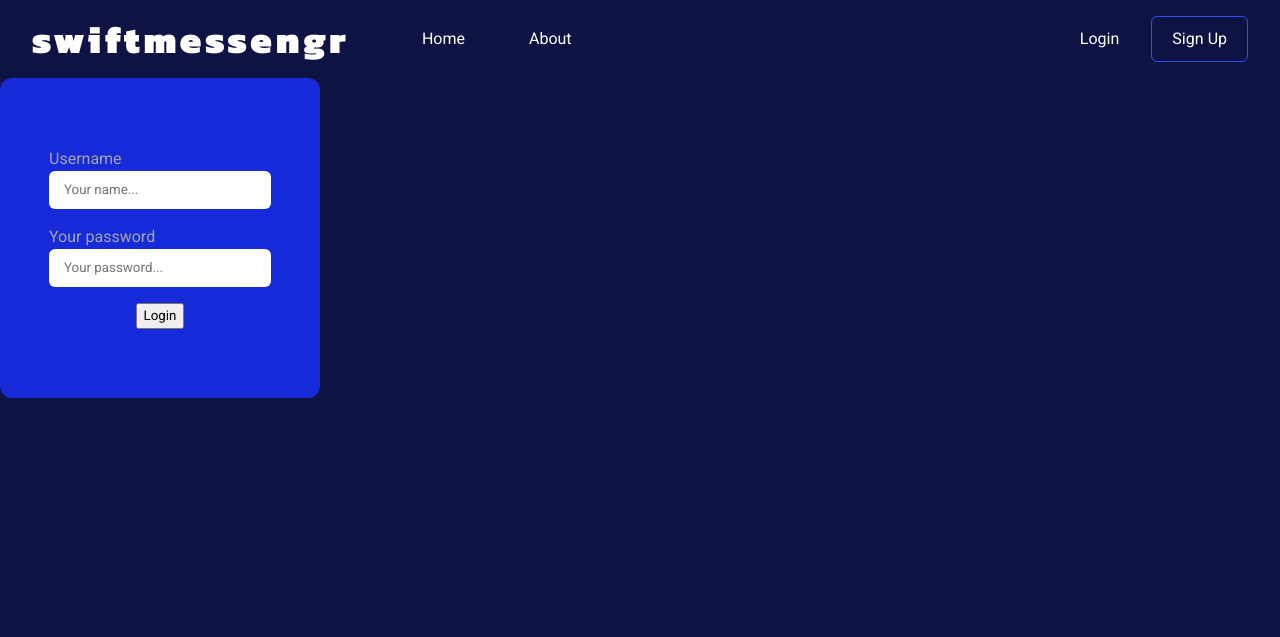
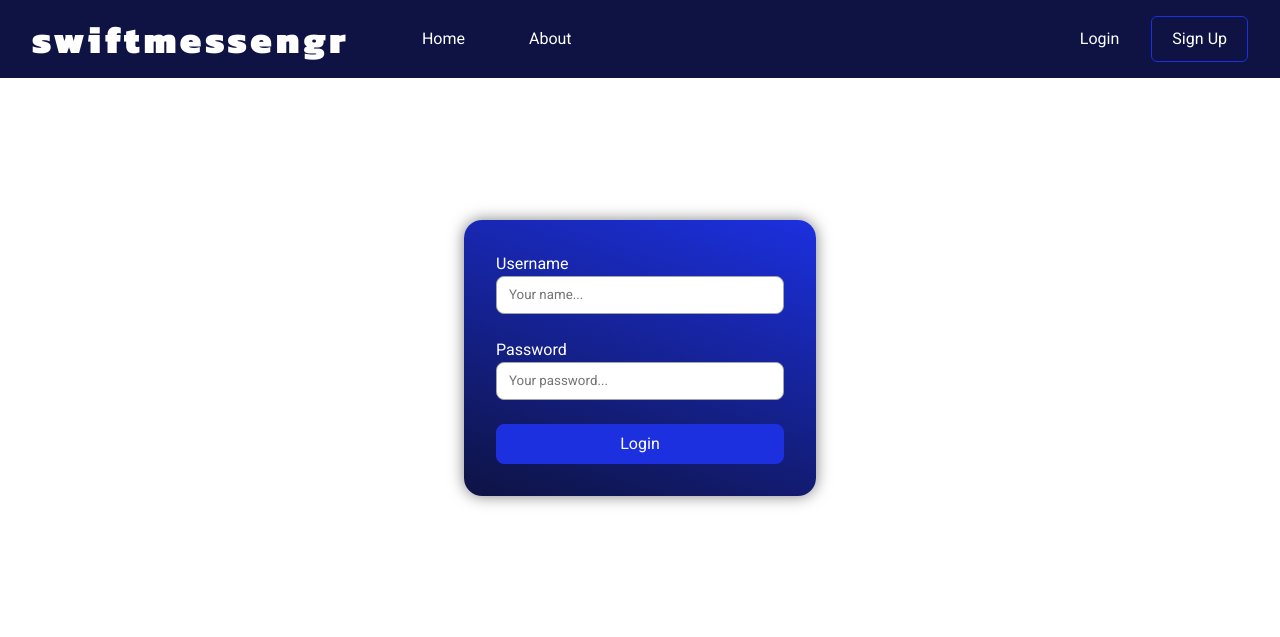
Before and after one commit to agnlt64/swift-messenger, a Flask app: page /login in a window 1280 px wide. Shown: the top 637 px of the page. Run offline with Flask 3, Linux system fonts and the light colour scheme.

Commit message:
add style for auth forms + merge login and signup styles in auth.css

```diff
--- /dev/null
+++ b/app/client/static/css/auth.css
@@ -0,0 +1,49 @@
+.form-container {
+    display: flex;
+    align-items: center;
+    justify-content: center;
+    min-height: 35em;
+}
+
+.form {
+    display: flex;
+    flex-direction: column;
+    gap: 1.5rem;
+    width: 18rem;
+    background: linear-gradient(18deg, #0e1343, #1c30df);
+    color: white;
+    padding: 2rem;
+    border-radius: 18px;
+    box-shadow: 0 0 15px rgba(0, 0, 0, 0.5);
+}
+
+.form .field-container {
+    display: flex;
+    flex-direction: column;
+}
+
+.form .field-container input {
+    padding: 8px 12px;
+    border-radius: 8px;
+    border: 1px solid #a2a5a6;
+}
+
+.form .field-container input:focus {
+    border: 1px solid #5361de;
+    outline: 3px solid rgba(146, 146, 255, 0.6);
+}
+
+.form .btn {
+    height: 2.5rem;
+    color: white;
+    background-color: #1c30df;
+    border: 1px solid #1c30df;
+    border-radius: 8px;
+    font-size: 16px;
+    transition: 0.2s transform;
+}
+
+.form .btn:hover {
+    cursor: pointer;
+    transform: translateY(-4px);
+}
--- a/app/client/static/css/base.css
+++ b/app/client/static/css/base.css
@@ -74,15 +117,14 @@ a {
     padding: 10px 20px;
     background-color: transparent;
     transition: background-color 0.2s, scale 0.2s;
-    border: 1px solid #2e51ed;
+    border: 1px solid #1c30df;
     border-radius: var(--rounded);
     color: inherit;
     font-size: inherit;
 }
 
 .auth-buttons .sign-up:hover button {
-    background-color: #2e51ed;
-    scale: 1.07;
+    background-color: #1c30df;
     cursor: pointer;
 }
 
--- a/app/client/static/css/login.css
+++ /dev/null
@@ -1,38 +0,0 @@
-:root {
-    --background: #0e1343;
-    --color: #a2a5a6;
-    --rounded: 6px;
-}
-
-body {
-    background-color: var(--background);
-    color: var(--color);
-}
-
-.login-form {
-    display: flex;
-    flex-direction: column;
-    justify-content: center;
-    align-items: center;
-    gap: 1rem;
-    background-color: #172ad9;
-    width: 20rem;
-    height: 20rem;
-    border-radius: calc(var(--rounded) * 2);
-}
-
-.login-form input {
-    padding: 15px 15px;
-    width: 12rem;
-    height: 0.5rem;
-    border-radius: var(--rounded);
-    outline: none;
-    border: none;
-    color: #000;
-}
-
-.field-container {
-    display: flex;
-    flex-direction: column;
-    gap: 0;
-}
--- a/app/client/static/js/ajax.js
+++ b/app/client/static/js/ajax.js
@@ -16,6 +16,7 @@ function loadAjax(method, url, data=null) {
     window.history.pushState({ prevUrl: window.location.href }, '', url)
 }
 
+// this function will probably die soon
 function go(linkId, to) {
     const from = document.getElementById(linkId)
     from.addEventListener('click', event => {
@@ -27,28 +28,16 @@ function go(linkId, to) {
 const globalCallback = mutationList => {
     for (const mutation of mutationList) {
         if (mutation.type === "childList") {
-            if (window.location.pathname === '/login' || window.location.pathname === '/sign-up') {
-                window.addEventListener('popstate', () => {
-                    loadAjax('GET', window.location.pathname)
+            const links = document.querySelectorAll('a')
+            links.forEach(link => {
+                link.addEventListener('click', event => {
+                    event.preventDefault()
+                    loadAjax('GET', link.href)
                 })
-            }
-            else if (window.location.pathname === '/') {
-                const buttons = document.querySelectorAll('a')
-                buttons.forEach(b => {
-                    b.addEventListener('click', (event) => {
-                        event.preventDefault()
-                        loadAjax('GET', b.getAttribute('href'))
-                    })
-                })
-            }
-            // settings
-            else if (window.location.pathname === '/chat') {
-                go('settings-link', '/settings')
-            }
-            // go back to chat from settings
-            else if (window.location.pathname === '/settings') {
-                go('chat-link', '/chat')
-            }
+            })
+            window.addEventListener('popstate', () => {
+                loadAjax('GET', window.location.pathname)
+            })
         }
     }
 };
--- a/app/client/templates/base.html
+++ b/app/client/templates/base.html
@@ -53,6 +53,7 @@
         {% endblock %}
     </footer>
 </body>
+<script src="{{ url_for('static', filename='js/ajax.js') }}"></script>
 <script src="{{ url_for('static', filename='js/scroll.js') }}"></script>
 <script src="{{ url_for('static', filename='js/close_message.js') }}"></script>
 {% block scripts %}
--- a/app/client/templates/index.html
+++ b/app/client/templates/index.html
@@ -15,5 +15,4 @@ SwiftMessengr
 {% endblock %}
 
 {% block scripts %}
-<script src="{{ url_for('static', filename='js/ajax.js') }}"></script>
 {% endblock %}
--- a/app/client/templates/login.html
+++ b/app/client/templates/login.html
@@ -5,26 +5,21 @@ SwiftMessengr - Login
 {% endblock %}
 
 {% block style %}
-<link rel="stylesheet" href="{{ url_for('static', filename='css/login.css') }}">
+<link rel="stylesheet" href="{{ url_for('static', filename='css/auth.css') }}">
 {% endblock %}
 
 {% block content %}
-<main class="container">
-    <form method="post" class="login-form" action="/api/auth/login">
+<div class="form-container">
+    <form method="post" class="form" action="/api/auth/login" autocomplete="off">
         <div class="field-container">
             <label for="username">Username</label>
             <input type="text" name="username" placeholder="Your name..." required>
         </div>
         <div class="field-container">
-            <label for="password">Your password</label>
+            <label for="password">Password</label>
             <input type="password" name="password" placeholder="Your password..." required>
         </div>
         <button type="submit" class="btn">Login</button>
     </form>
-</main>
+</div>
 {% endblock %}
-
-{% block scripts %}
-<script src="{{ url_for('static', filename='js/ajax.js') }}"></script>
-<script src="{{ url_for('static', filename='js/auth_ajax.js') }}"></script>
-{% endblock %}
```
Also changed, not shown: other parts of app/client/static/css/base.css (+50 -32 lines), app/client/static/css/signup.css (deleted, +0 -38 lines), app/client/templates/signup.html (+5 -10 lines).
